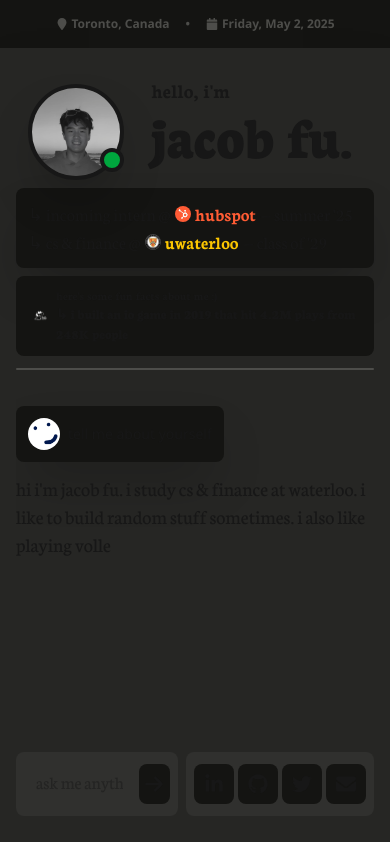
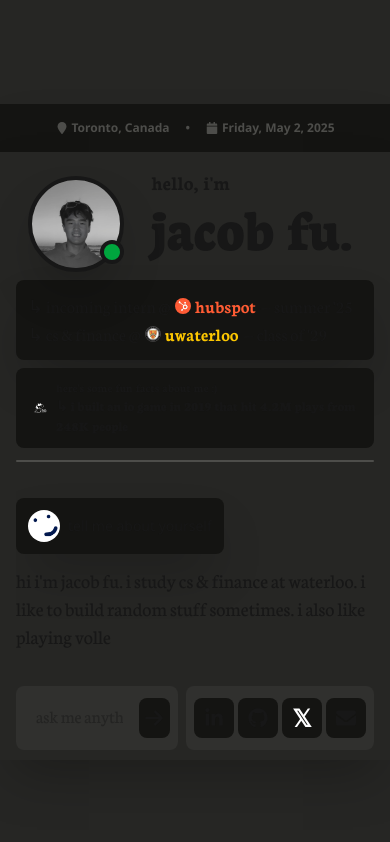
Before and after one commit to FuJacob/jacob, a Next.js app in the folder frontend/: page / in a window 390 px wide. Built offline with nearby package versions, Linux system fonts and the light colour scheme.

Commit message:
what does this look like

```diff
--- a/frontend/src/app/components/Messagebar.tsx
+++ b/frontend/src/app/components/Messagebar.tsx
@@ -94,7 +94,7 @@ const Messagebar = () => {
           <FaGithub />
         </Icon>
         <Icon link="https://www.linkedin.com/in/fujacob/">
-          <FaTwitter />
+          <div className="text-white text-2xl font-black">𝕏</div>
         </Icon>{" "}
         <Icon link="mailto:jjacobfu@gmail.com">
           <FaEnvelope />
--- a/frontend/src/app/globals.css
+++ b/frontend/src/app/globals.css
@@ -4,11 +4,6 @@
   --background: #ffffff;
   --foreground: #171717;
 }
-
-
-
-
-html, body, body > header { height: 100%; margin: 0; padding: 0; }
 
 @theme inline {
   --color-hubspot: #ff5c34;
--- a/frontend/src/app/page.tsx
+++ b/frontend/src/app/page.tsx
@@ -17,7 +17,7 @@ export default function Home() {
   });
   return (
     <motion.div
-      className="flex flex-col justify-center items-center sm:justify-center sm:items-center h-screen "
+      className="flex flex-col justify-end sm:justify-center items-center sm:justify-center sm:items-center h-[90vh] sm:h-screen"
       // initial={{ scale: 0.95 }}
       // whileHover={{ scale: 1 }}
       // transition={{
@@ -41,7 +41,7 @@ export default function Home() {
         </div>{" "}
       </div>
 
-      <div className="h-screen sm:h-4/5 w-full overflow-y-auto p-4 flex flex-col items-center justify-end text-xl bg-[#262624] shadow-2xl sm:rounded-3xl">
+      <div className="h-4/5 sm:h-4/5 w-full overflow-y-auto p-4 flex flex-col items-center justify-end text-xl bg-[#262624] shadow-2xl sm:rounded-3xl">
         <MessageProvider>
           <Head />
           <Chatbox />
```
